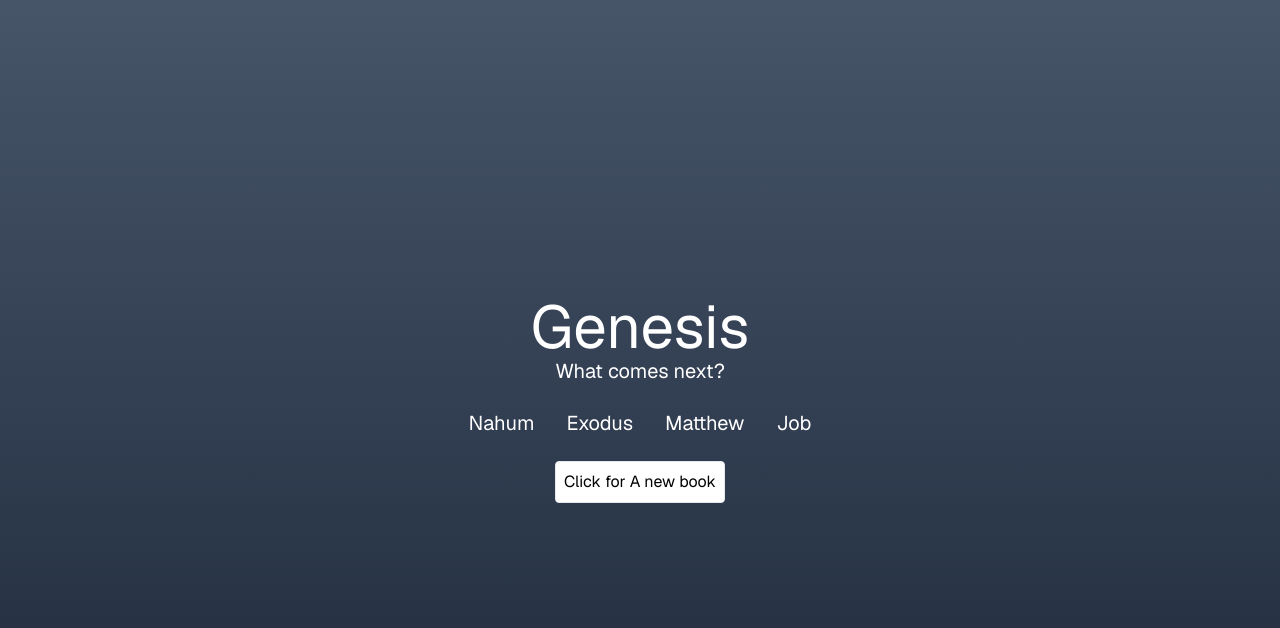
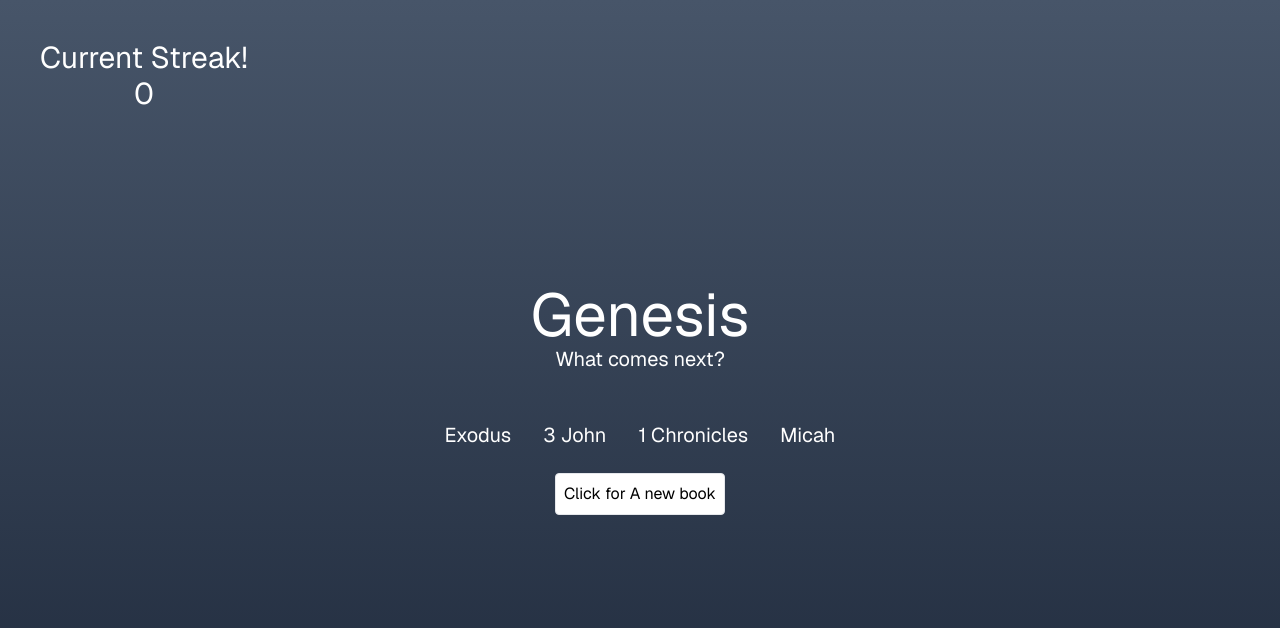
Before and after one commit to CalebSullivan35/bibleblitz, a Next.js app: page / in a window 1280 px wide. Shown: the top 628 px of the page. Built offline with nearby package versions, Linux system fonts and the light colour scheme.

Commit message:
check in

```diff
--- a/package.json
+++ b/package.json
@@ -11,7 +11,9 @@
   },
   "dependencies": {
     "@t3-oss/env-nextjs": "^0.10.1",
+    "@types/lodash": "^4.17.6",
     "geist": "^1.3.0",
+    "lodash": "^4.17.21",
     "next": "^14.2.1",
     "react": "^18.3.0",
     "react-dom": "^18.3.0",
--- /dev/null
+++ b/src/app/components/BibleGame.tsx
@@ -0,0 +1,62 @@
+"use client";
+import { useState, useEffect } from "react";
+import { booksOfTheBible } from "~/data/BibleBooks";
+import {
+  getNextBook,
+  getDisplayChoices,
+  getRandomBibleBookName,
+  newBookButtonCheckForAnswer,
+} from "../helpers/gamehelper";
+import { BibleBook } from "../types/biblebooks";
+import { GameFeedback } from "./GameFeedback";
+import { GameOptions } from "./GameOptions";
+
+export const BibleGame = () => {
+  const [book, setBook] = useState(booksOfTheBible[0]!);
+  const [correctBook, setCorrectBook] = useState<BibleBook>();
+  const [options, setOptions] = useState<BibleBook[]>([]);
+  const [selectedOption, setSelectedOption] = useState<BibleBook | null>(null);
+  const [currentScore, setCurrentScore] = useState(0);
+
+  useEffect(() => {
+    const nextBook = getNextBook(book);
+    setCorrectBook(nextBook);
+    setOptions(getDisplayChoices(3, nextBook, true));
+    setSelectedOption(null);
+  }, [book]);
+
+  return (
+    <div className="flex flex-col items-center">
+      <div className="absolute left-10 top-10 flex flex-col text-center text-3xl">
+        <span>Current Streak!</span>
+        <span>{currentScore}</span>
+      </div>
+      <span className="text-6xl">{book.name}</span>
+      <div className="mb-6 flex flex-col items-center justify-center">
+        <span className="text-xl">What comes next?</span>
+        <GameFeedback
+          selectedOption={selectedOption}
+          correctBook={correctBook}
+        />
+      </div>
+      <GameOptions
+        options={options}
+        correctBook={correctBook}
+        selectedOption={selectedOption}
+        setSelectedOption={setSelectedOption}
+        currentScore={currentScore}
+        setCurrentScore={setCurrentScore}
+      />
+      <button
+        className="rounded border bg-white p-2 text-black"
+        onClick={() => {
+          setBook(getRandomBibleBookName());
+          setSelectedOption(null);
+          newBookButtonCheckForAnswer(selectedOption, setCurrentScore);
+        }}
+      >
+        Click for A new book
+      </button>
+    </div>
+  );
+};
--- /dev/null
+++ b/src/app/components/GameFeedback.tsx
@@ -0,0 +1,20 @@
+import { BibleBook } from "../types/biblebooks";
+
+interface GameFeedbackProps {
+  selectedOption: BibleBook | null;
+  correctBook: BibleBook | undefined;
+}
+export const GameFeedback = ({
+  selectedOption,
+  correctBook,
+}: GameFeedbackProps) => {
+  return selectedOption !== null ? (
+    <span
+      className={`${selectedOption === correctBook ? "text-green-400" : "text-red-500"}`}
+    >
+      {selectedOption === correctBook ? "Correct!" : "Wrong"}
+    </span>
+  ) : (
+    <span>&nbsp;</span>
+  );
+};
--- /dev/null
+++ b/src/app/components/GameOptions.tsx
@@ -0,0 +1,45 @@
+import { Dispatch, SetStateAction, useEffect } from "react";
+import { trackScore } from "../helpers/gamehelper";
+import { BibleBook } from "../types/biblebooks";
+interface GameOptionsProps {
+  options: BibleBook[];
+  selectedOption: BibleBook | null;
+  setSelectedOption: Dispatch<SetStateAction<BibleBook | null>>;
+  correctBook: BibleBook | undefined;
+  currentScore: number;
+  setCurrentScore: Dispatch<SetStateAction<number>>;
+}
+
+export const GameOptions = ({
+  options,
+  selectedOption,
+  setSelectedOption,
+  correctBook,
+  currentScore,
+  setCurrentScore,
+}: GameOptionsProps) => {
+  return (
+    <div className="mb-6 flex flex-row">
+      {options.map((x, index) => (
+        <span
+          key={index}
+          className={`mx-4 cursor-pointer text-xl ${
+            selectedOption
+              ? x === selectedOption
+                ? x === correctBook
+                  ? "text-green-400"
+                  : "text-red-500"
+                : ""
+              : ""
+          }`}
+          onClick={() => {
+            setSelectedOption(x);
+            trackScore(correctBook!, x, currentScore, setCurrentScore);
+          }}
+        >
+          {x.name}
+        </span>
+      ))}
+    </div>
+  );
+};
--- a/src/app/helpers/gamehelper.ts
+++ b/src/app/helpers/gamehelper.ts
@@ -1,5 +1,7 @@
 import { booksOfTheBible, fakeBibkeBooks } from "~/data/BibleBooks";
 import { type BibleBook } from "../types/biblebooks";
+import { after, sampleSize, shuffle } from "lodash";
+import { Dispatch, SetStateAction } from "react";
 
 export function getRandomBibleBookName() {
   const randomIndex = Math.floor(Math.random() * booksOfTheBible.length);
@@ -16,31 +18,51 @@ export function getNextBook(book: BibleBook) {
   return correctBook;
 }
 
-export function generateRandomOptionsWithCorrectAnswer(
+export function generateAllRandomOptions(
+  correctBook: BibleBook,
+  addFakeBooks: boolean,
+) {
+  const booksOfTheBiblewithoutAnswer = booksOfTheBible.filter(
+    (x) => x.name !== correctBook.name,
+  );
+
+  if (addFakeBooks) {
+    return [...booksOfTheBiblewithoutAnswer, ...fakeBibkeBooks];
+  }
+
+  return booksOfTheBiblewithoutAnswer;
+}
+
+export function getDisplayChoices(
   amount: number,
   correctBook: BibleBook,
   addFakeBooks: boolean,
 ) {
-  const randomOptions: BibleBook[] = [];
-  let possibleOptions: BibleBook[] = [];
-  if (!addFakeBooks) {
-    possibleOptions = booksOfTheBible.filter(
-      (x) => x.name !== correctBook.name,
-    );
-  } else if (addFakeBooks) {
-    possibleOptions = [...booksOfTheBible, ...fakeBibkeBooks].filter(
-      (x) => x.name !== correctBook.name,
-    );
+  const allWrongChoices = generateAllRandomOptions(correctBook, addFakeBooks);
+  const wrongChoices = sampleSize(allWrongChoices, amount);
+  const allChoicesWithCorrectChoice = shuffle([...wrongChoices, correctBook]);
+  return allChoicesWithCorrectChoice;
+}
+
+export function trackScore(
+  correctAnswer: BibleBook,
+  selectedAnswer: BibleBook,
+  score: number,
+  setCurrentScore: Dispatch<SetStateAction<number>>,
+) {
+  if (correctAnswer.name === selectedAnswer.name) {
+    //look into why score++ didnt work.
+    setCurrentScore(score + 1);
+  } else if (correctAnswer.name !== selectedAnswer.name) {
+    setCurrentScore(0);
   }
+}
 
-  while (randomOptions.length < amount) {
-    const randomIndex = Math.floor(Math.random() * booksOfTheBible.length);
-    const [option] = possibleOptions.splice(randomIndex, 1);
-    if (option) {
-      randomOptions.push(option as BibleBook);
-    }
+export function newBookButtonCheckForAnswer(
+  selectedAnswer: BibleBook | null,
+  setCurrentScore: Dispatch<SetStateAction<number>>,
+) {
+  if (selectedAnswer === null) {
+    setCurrentScore(0);
   }
-  const randomArrayIndex = Math.floor(Math.random() * randomOptions.length);
-  randomOptions.splice(randomArrayIndex, 0, correctBook);
-  return randomOptions;
 }
--- a/src/app/layout.tsx
+++ b/src/app/layout.tsx
@@ -1,6 +1,5 @@
+import { GeistSans } from "geist/font";
 import "~/styles/globals.css";
-
-import { GeistSans } from "geist/font/sans";
 
 export const metadata = {
   title: "Create T3 App",
--- a/src/app/page.tsx
+++ b/src/app/page.tsx
@@ -1,72 +1,9 @@
-"use client";
-import { useEffect, useState } from "react";
-import {
-  generateRandomOptionsWithCorrectAnswer,
-  getNextBook,
-  getRandomBibleBookName,
-} from "./helpers/gamehelper";
-import { booksOfTheBible } from "~/data/BibleBooks";
-import { type BibleBook } from "./types/biblebooks";
+import { BibleGame } from "./components/BibleGame";
 
 export default function HomePage() {
-  const [book, setBook] = useState(booksOfTheBible[0]!);
-  const [correctBook, setCorrectBook] = useState<BibleBook>();
-  const [options, setOptions] = useState<BibleBook[]>([]);
-  const [selectedOption, setSelectedOption] = useState<BibleBook | null>(null);
-
-  useEffect(() => {
-    const nextBook = getNextBook(book);
-    setCorrectBook(nextBook);
-    setOptions(generateRandomOptionsWithCorrectAnswer(3, nextBook, true));
-    setSelectedOption(null);
-  }, [book]);
-
   return (
     <main className="flex min-h-screen w-screen items-center justify-center bg-gradient-to-b from-slate-600 to-slate-800 text-white">
-      <div className="flex flex-col items-center">
-        <span className=" text-6xl">{book.name}</span>
-        <div className="mb-6 flex flex-col items-center justify-center">
-          {" "}
-          <span className="text-xl">What comes next?</span>
-          {selectedOption !== null && (
-            <span
-              className={`${selectedOption === correctBook ? "text-green-400" : "text-red-500"}`}
-            >
-              {selectedOption === correctBook ? "Correct!" : "Wrong"}
-            </span>
-          )}
-        </div>
-
-        {options.length > 0 && (
-          <div className="mb-6 flex flex-row">
-            {options.map((x, index) => (
-              <span
-                key={index}
-                className={`mx-4 cursor-pointer text-xl ${
-                  selectedOption
-                    ? x === selectedOption
-                      ? x === correctBook
-                        ? "text-green-400"
-                        : "text-red-500"
-                      : ""
-                    : ""
-                }`}
-                onClick={() => setSelectedOption(x)}
-              >
-                {x.name}
-              </span>
-            ))}
-          </div>
-        )}
-        <button
-          className="rounded border bg-white p-2 text-black"
-          onClick={() => {
-            setBook(getRandomBibleBookName());
-          }}
-        >
-          Click for A new book
-        </button>
-      </div>
+      <BibleGame />
     </main>
   );
 }
```
Also changed, not shown: 1 other file (tests, documents, lock files or other folders).
